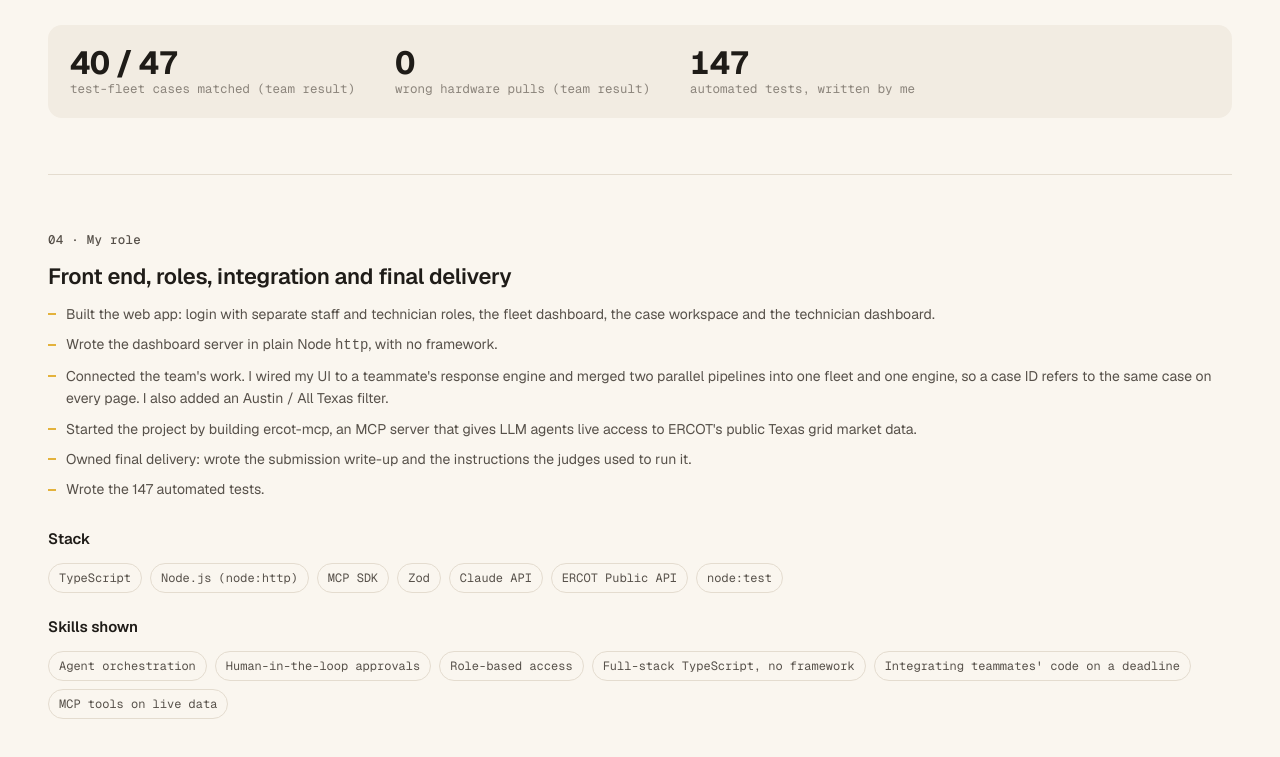
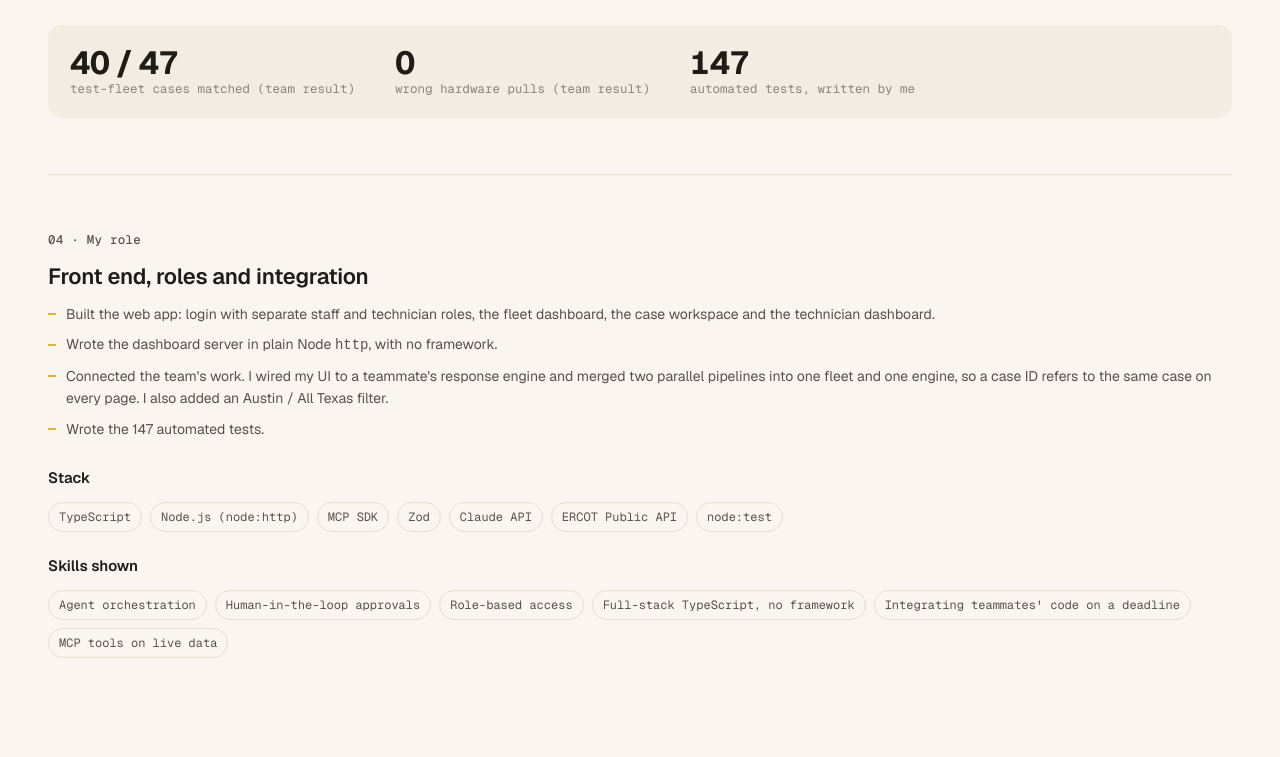
Before and after one commit to maria0406/portfolio, a website built with Vite: page arca.html in a window 1280 px wide. Shown: the part 1210-1967 px from the top of the page. Built offline with nearby package versions, Linux system fonts and the light colour scheme.

Commit message:
Remove ercot-mcp and final delivery lines from ARCA
Co-Authored-By: Claude Opus 5.5 <noreply@anthropic.com>

```diff
--- a/arca.html
+++ b/arca.html
@@ -95,13 +95,11 @@
   <section id="arca-role">
     <div class="label">04 · My role</div>
     <div>
-      <h2>Front end, roles, integration and final delivery</h2>
+      <h2>Front end, roles and integration</h2>
       <ul class="role">
         <li>Built the web app: login with separate staff and technician roles, the fleet dashboard, the case workspace and the technician dashboard.</li>
         <li>Wrote the dashboard server in plain Node <code>http</code>, with no framework.</li>
         <li>Connected the team's work. I wired my UI to a teammate's response engine and merged two parallel pipelines into one fleet and one engine, so a case ID refers to the same case on every page. I also added an Austin / All Texas filter.</li>
-        <li>Started the project by building ercot-mcp, an MCP server that gives LLM agents live access to ERCOT's public Texas grid market data.</li>
-        <li>Owned final delivery: wrote the submission write-up and the instructions the judges used to run it.</li>
         <li>Wrote the 147 automated tests.</li>
       </ul>
       <h3 style="margin-top: 26px">Stack</h3>
```
